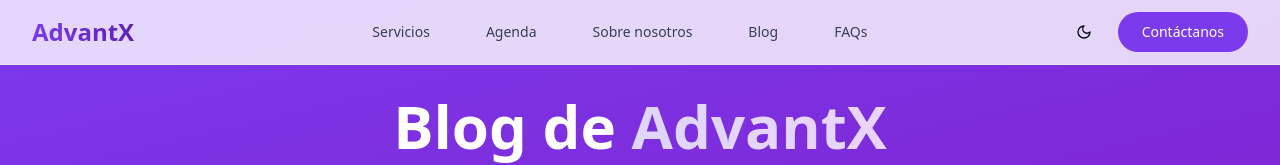
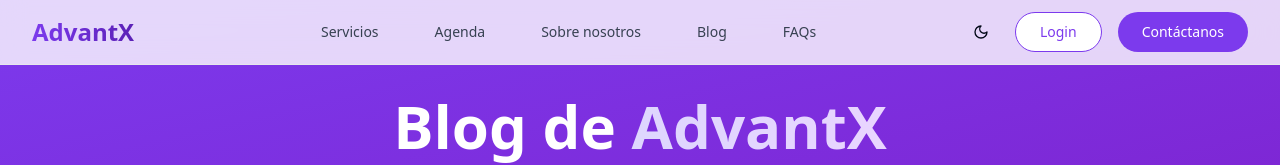
Before and after one commit to elamasprojects/landing-page-advantx-react, a React (Vite) app: page /blog in a window 1280 px wide. Shown: the top 165 px of the page. Built offline with nearby package versions, Linux system fonts and the light colour scheme.

Commit message:
login button

```diff
--- a/src/components/Navigation.tsx
+++ b/src/components/Navigation.tsx
@@ -78,6 +78,15 @@ const Navigation = () => {
           <div className="hidden md:flex items-center space-x-4">
             <ThemeToggle />
             <Button
+              asChild
+              variant="outline"
+              className="border-primary-600 text-primary-600 hover:bg-primary-50 dark:hover:bg-primary-900/20 px-6 py-2 rounded-full font-medium transition-all transform hover:scale-105"
+            >
+              <a href="https://app.advantx.co" target="_blank" rel="noopener noreferrer">
+                Login
+              </a>
+            </Button>
+            <Button
               onClick={() => scrollToSection('contacto')}
               className="bg-primary-600 hover:bg-primary-700 text-white px-6 py-2 rounded-full font-medium transition-all transform hover:scale-105"
             >
@@ -133,7 +142,16 @@ const Navigation = () => {
             >
               FAQs
             </button>
-            <div className="px-3 py-2">
+            <div className="px-3 py-2 space-y-2">
+              <Button
+                asChild
+                variant="outline"
+                className="border-primary-600 text-primary-600 hover:bg-primary-50 dark:hover:bg-primary-900/20 px-6 py-2 rounded-full font-medium w-full"
+              >
+                <a href="https://app.advantx.co" target="_blank" rel="noopener noreferrer">
+                  Login
+                </a>
+              </Button>
               <Button
                 onClick={() => scrollToSection('contacto')}
                 className="bg-primary-600 hover:bg-primary-700 text-white px-6 py-2 rounded-full font-medium w-full"
```
